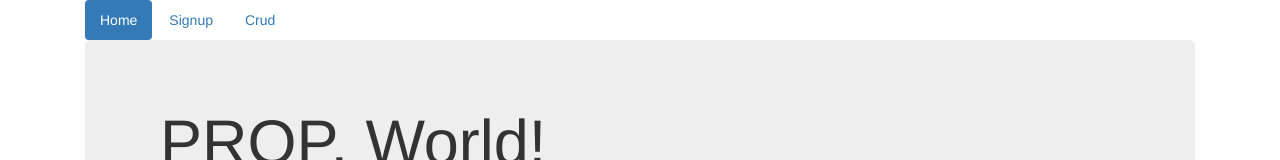
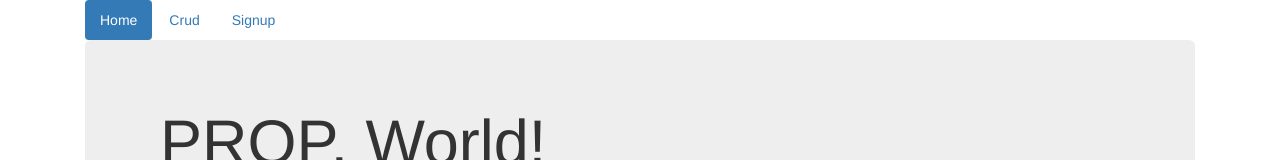
Before and after one commit to gshausb4/Demo1, an Angular app: page / in a window 1280 px wide. Shown: the top 160 px of the page. Built offline with nearby package versions, Linux system fonts and the light colour scheme.

Commit message:
added signupstatus

```diff
--- a/src/app/crud/crud.service.ts
+++ b/src/app/crud/crud.service.ts
@@ -2,9 +2,11 @@ import { Injectable } from '@angular/core';
 import {HttpClient} from '@angular/common/http';
 import { Observable } from 'rxjs';
 import { IProperty } from './Property';
+
 @Injectable({
   providedIn: 'root'
 })
+
 export class CrudService {
 
   constructor(private http: HttpClient) { }
--- a/src/app/header/header.component.html
+++ b/src/app/header/header.component.html
@@ -1,7 +1,7 @@
 <div class="container">
     <ul class="nav nav-pills">
         <li role="presentation" class="active"><a href="#">Home</a></li>
-        <li role="presentation" ><a routerLink="/Signup">Signup</a></li>
         <li role="presentation"><a href="/crud">Crud</a></li>
+        <li role="presentation" *ngIf="displaySignup"><a routerLink="/Signup">Signup</a></li>
     </ul>
 </div>
--- a/src/app/header/header.component.ts
+++ b/src/app/header/header.component.ts
@@ -6,5 +6,5 @@ import { Component } from '@angular/core';
   styleUrls: ['./header.component.css']
 })
 export class HeaderComponent {
-
+  displaySignup: boolean = true;
 }
--- a/src/app/signup/signup.component.ts
+++ b/src/app/signup/signup.component.ts
@@ -3,7 +3,6 @@ import { FormBuilder } from '@angular/forms';
 import { Router } from '@angular/router';
 import { LoginDetails } from './Credentials';
 import { SignupService } from './signup.service';
-import { HeaderComponent } from '../header/header.component';
 
 @Component({
   selector: 'app-signup',
@@ -30,7 +29,6 @@ export class SignupComponent implements OnInit{
     this.loginDetailsList.forEach(element => {
       if(element.UserName==this.signin.value.UserName){
         if(element.Password==this.signin.value.Password){
-
           this._router.navigateByUrl('/crud');
         }
       }
```
